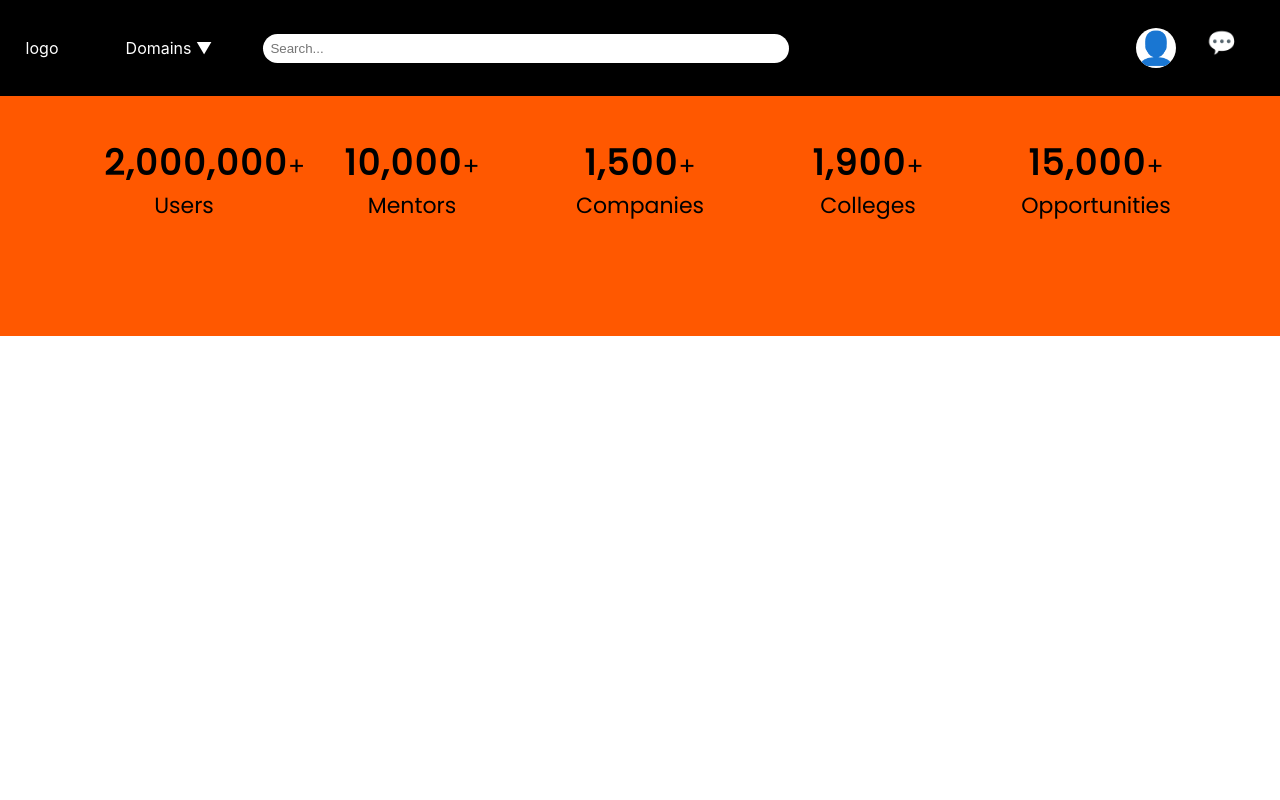
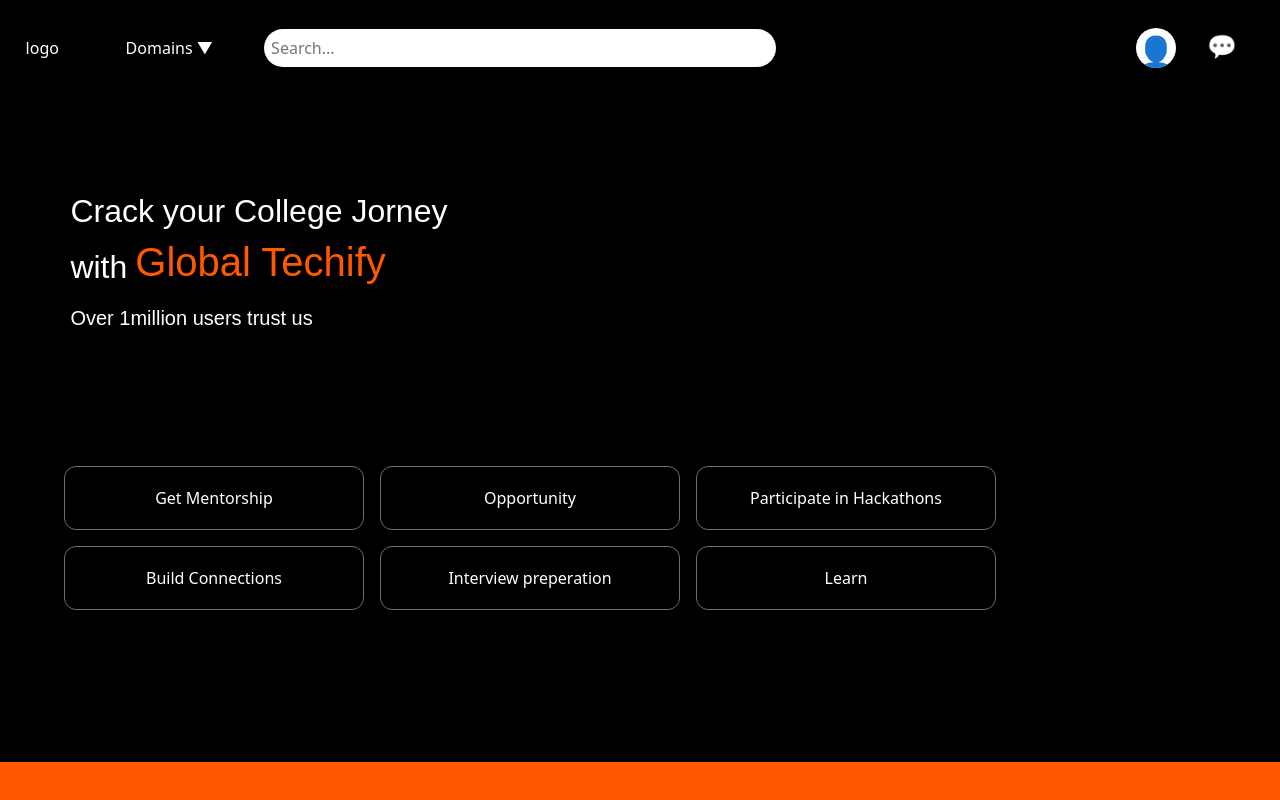
Before and after one commit to wiz-abhishek/Global-Techify, a React (Create React App) app: page / in a window 1280 px wide. Shown: the top 800 px of the page. Built offline with nearby package versions, Linux system fonts and the light colour scheme.

Commit message:
Updated Home

```diff
--- a/src/components/Home/Home.js
+++ b/src/components/Home/Home.js
@@ -1,11 +1,17 @@
 import React from 'react'
 import './home.css'
 import Counter from '../Counter/Counter'
+import Top from './Top'
+import HomeButtons from './HomeButtons'
+import Why from './Why'
 function Home() {
   return (
 
     <div className='home'>
+      <Top/>
+      <HomeButtons/>
       <Counter/>
+      <Why/>
     </div>
   )
 }
--- /dev/null
+++ b/src/components/Home/HomeButtons.css
@@ -0,0 +1,47 @@
+.Home_Button{
+    color: white;
+    display: flex;
+    flex-direction:column;
+    margin-bottom: 72px;
+    margin-top: 72px;
+    padding-top: 64px;
+    padding-bottom: 64px;
+}
+
+.But{
+    display: flex;
+    margin-left: 48px;
+    margin-bottom: 16px;
+}
+
+
+.custom-button {
+    background: transparent;
+    color: white;
+    border: 0.75px solid rgb(123, 104, 104); /* Initial border color */
+    padding: 10px 20px;
+   width: 300px;
+   height: 64px;
+    cursor: pointer;
+    transition: border-color 0.3s; /* Smooth transition for border color */
+    border-radius:12px;
+    margin-left: 16px;
+    /* justify-content: left;
+    align-items: start;
+    justify-items: start; */
+  }
+
+  .red:hover {
+    border-color: rgb(247, 107, 107); /* Border color on hover */
+
+  }
+
+
+  .yellow:hover {
+    border-color: yellow; /* Border color on hover */
+  }
+
+
+  .green:hover {
+    border-color: rgb(124, 244, 124); /* Border color on hover */
+  }
--- /dev/null
+++ b/src/components/Home/HomeButtons.js
@@ -0,0 +1,27 @@
+import React from 'react'
+import './HomeButtons.css'
+
+function HomeButtons() {
+    return (
+        <div class="Home_Button">
+
+            <div class="But">
+                <div><button class="custom-button red">Get Mentorship</button></div>
+                <div><button class="custom-button yellow">Opportunity</button></div>
+                <div><button class="custom-button green">Participate in Hackathons</button></div>
+                {/* <div><button class="custom-button yellow">Hover Me</button></div> */}
+
+            </div>
+
+            <div class="But">
+                <button class="custom-button red">Build Connections</button>
+                <button class="custom-button yellow">Interview preperation</button>
+                <button class="custom-button green">Learn</button>
+                {/* <button class="custom-button yellow">Hover Me</button> */}
+            </div>
+
+        </div>
+    )
+}
+
+export default HomeButtons
--- /dev/null
+++ b/src/components/Home/Top.css
@@ -0,0 +1,36 @@
+.Top{
+    margin-left: 20px;
+}
+
+.first{
+    color: white;
+    display: flex;
+    flex-direction: column;
+    /* sfont-size: 96px; */
+    margin-left: 4%;
+    font-family: sans-serif;
+    padding-top: 96px;
+    /* margin-bottom: 64px; */
+    /* padding-bottom: 72px; */
+}
+
+.head-bottom{
+    display: flex;
+    flex-direction: row;
+    align-items: end;
+}
+
+.high{
+    padding-left: 8px;
+    font-size: 48px;
+    color: #FF5800;
+}
+
+.bottom{
+    margin-left: 4%;
+    font-family: sans-serif;
+    color: white;
+    margin-top: 12px;
+    margin-bottom: 72px;
+
+}
--- /dev/null
+++ b/src/components/Home/Top.js
@@ -0,0 +1,27 @@
+import React from 'react'
+import './Top.css'
+function Top() {
+    return (
+        <div class="Top">
+            <div class="first">
+                <div class="head-top">
+                    <h2>Crack your College Jorney </h2>
+                </div>
+                <div class="head-bottom">
+                    <div>
+                        <h2>with</h2>
+                    </div>
+                    <div class="high">
+                        <h1> Global Techify</h1>
+                    </div>
+                </div>
+            </div>
+            <div class="bottom">
+                <h5>Over 1million users trust us</h5>
+            </div>
+        </div >
+
+    )
+}
+
+export default Top;
--- /dev/null
+++ b/src/components/Home/Why.js
@@ -0,0 +1,9 @@
+import React from 'react'
+
+function Why(){
+    return (
+        <h1>Why Global Techify</h1>
+    )
+}
+
+export default Why
--- a/src/components/Home/home.css
+++ b/src/components/Home/home.css
@@ -0,0 +1,3 @@
+.home{
+    background-color: black;
+}
--- a/src/index.js
+++ b/src/index.js
@@ -2,6 +2,7 @@
 import ReactDOM from 'react-dom/client';
 import './index.css';
 import App from './App';
+import 'bootstrap/dist/css/bootstrap.min.css';
 import reportWebVitals from './reportWebVitals';
 
 const root = ReactDOM.createRoot(document.getElementById('root'));
```
